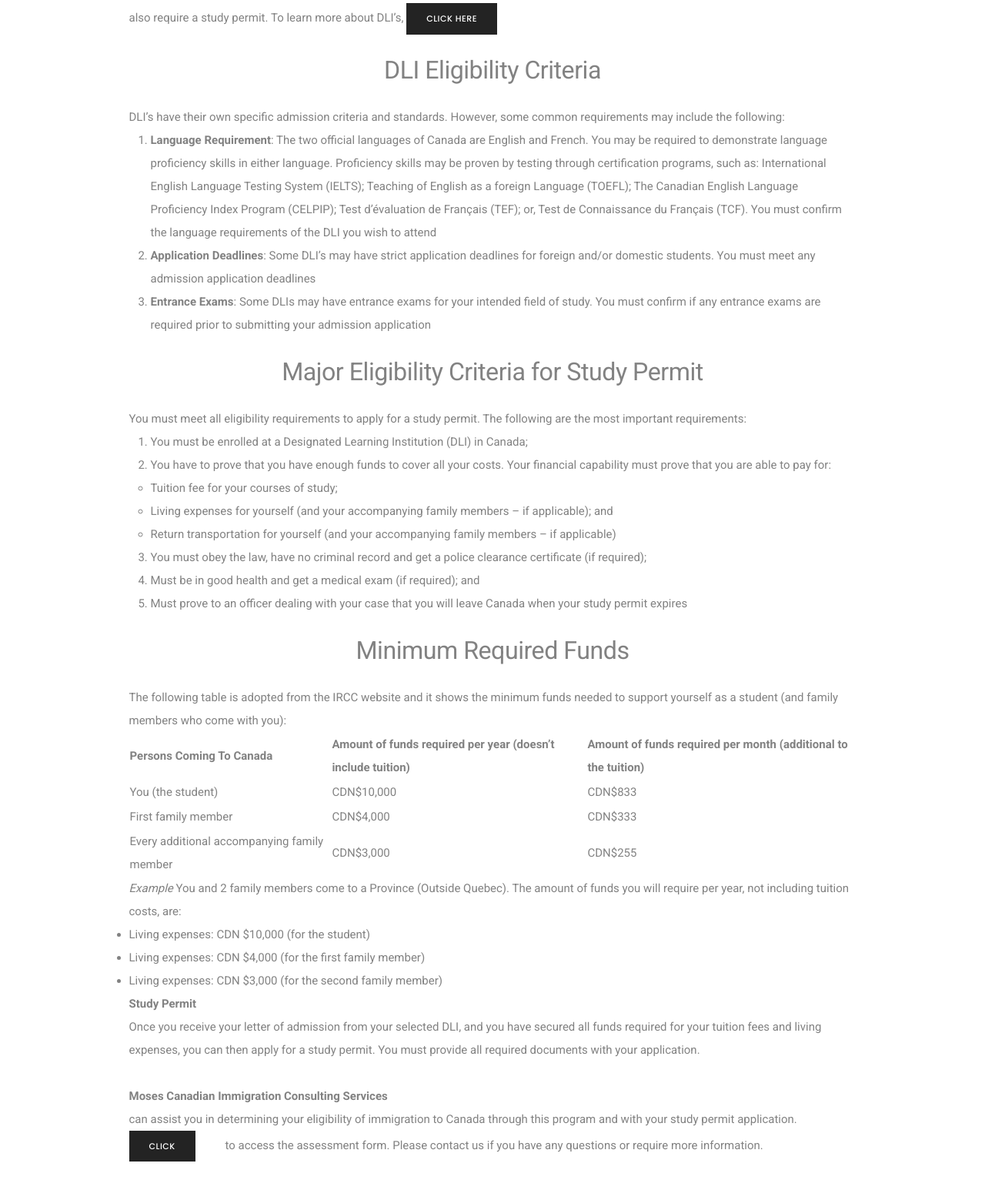
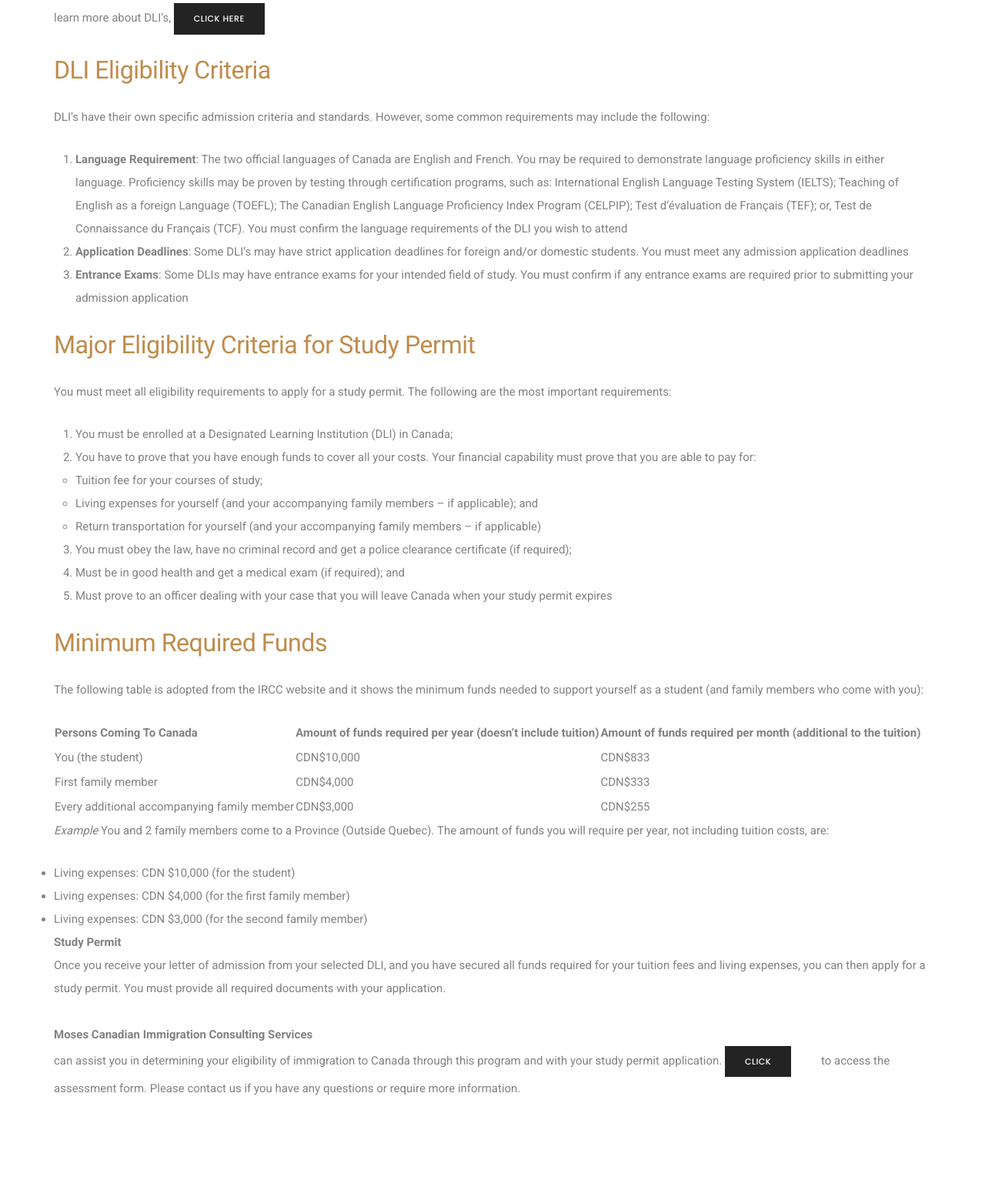
Before and after one commit to Khemy543/moses-imigration-vue, a Vue app: page /study-permit in a window 1280 px wide. Shown: the part 816-2375 px from the top of the page at 77% size. Built offline with nearby package versions, Linux system fonts and the light colour scheme; a web font is replaced by a local one.

Commit message:
[IMP] change

```diff
--- a/src/views/StudyPermit.vue
+++ b/src/views/StudyPermit.vue
@@ -1,9 +1,5 @@
 <template>
-    <section
-      class="parallax"
-      data-parallax-background-ratio="0.5"
-      style="background-image: url('../assets/images/main/free-assessment.jpg')"
-    >
+  <section class="parallax study-header" data-parallax-background-ratio="0.5">
     <div class="opacity-extra-medium bg-extra-dark-gray"></div>
     <div class="container">
       <div class="row align-items-stretch justify-content-center small-screen">
@@ -31,83 +27,116 @@
   <section id="assessment-form" class="">
     <div class="container">
       <div class="row justify-content-center">
-            <div class="col-12 col-xl-10 col-lg-10 col-md-10">
+        <div class="col-12">
           <p>
-                  Students who wish to pursue an education in Canada will be admitted by a Designated Learning Institution (DLI). Most Foreign Nationals will also require a study permit. To learn more about DLI’s,
+            Students who wish to pursue an education in Canada will be admitted
+            by a Designated Learning Institution (DLI). Most Foreign Nationals
+            will also require a study permit. To learn more about DLI’s,
             <a
               href="https://www.canada.ca/en/immigration-refugees-citizenship/services/study-canada/study-permit/prepare/designated-learning-institutions-list.html"
               class="btn btn-fancy btn-small btn-dark-gray margin-35px-right xs-margin-10px-bottom"
               >Click here
             </a>
           </p>
-              <h5 class="text-center">DLI Eligibility Criteria</h5>
+          <h5 style="color: #bf8c4c">DLI Eligibility Criteria</h5>
           <p>
-                  DLI’s have their own specific admission criteria and standards. However, some common requirements may include the following:
+            DLI’s have their own specific admission criteria and standards.
+            However, some common requirements may include the following:
+          </p>
           <ol>
             <li>
               <div>
-                                <b>Language Requirement</b>:
-                              The two official languages of Canada are English and French. You may be required to demonstrate language proficiency skills in either language.
-                              Proficiency skills may be proven by testing through certification programs, such as: International English Language Testing System (IELTS); Teaching of English as a
-                              foreign Language (TOEFL); The Canadian English Language Proficiency Index Program (CELPIP); Test d’évaluation de Français (TEF); or, Test de Connaissance du
-                              Français (TCF). You must confirm the language requirements of the DLI you wish to attend
+                <b>Language Requirement</b>: The two official languages of
+                Canada are English and French. You may be required to
+                demonstrate language proficiency skills in either language.
+                Proficiency skills may be proven by testing through
+                certification programs, such as: International English Language
+                Testing System (IELTS); Teaching of English as a foreign
+                Language (TOEFL); The Canadian English Language Proficiency
+                Index Program (CELPIP); Test d’évaluation de Français (TEF); or,
+                Test de Connaissance du Français (TCF). You must confirm the
+                language requirements of the DLI you wish to attend
               </div>
             </li>
             <li>
               <div>
-                                <b>Application Deadlines</b>:
-                              Some DLI’s may have strict application deadlines for foreign and/or domestic students. You must meet any admission application deadlines
+                <b>Application Deadlines</b>: Some DLI’s may have strict
+                application deadlines for foreign and/or domestic students. You
+                must meet any admission application deadlines
               </div>
             </li>
             <li>
               <div>
-                                <b>Entrance Exams</b>:
-                              Some DLIs may have entrance exams for your intended field of study. You must confirm if any entrance exams are required prior to submitting your admission application
+                <b>Entrance Exams</b>: Some DLIs may have entrance exams for
+                your intended field of study. You must confirm if any entrance
+                exams are required prior to submitting your admission
+                application
               </div>
             </li>
           </ol>
-                </p>
           <div>
-                <h5 class="text-center">Major Eligibility Criteria for Study Permit</h5>
+            <h5 style="color: #bf8c4c">
+              Major Eligibility Criteria for Study Permit
+            </h5>
 
             <p>
-                  You must meet all eligibility requirements to apply for a study permit. The following are the most important requirements:
+              You must meet all eligibility requirements to apply for a study
+              permit. The following are the most important requirements:
+            </p>
+
             <ol>
               <li>
-                    You must be enrolled at a Designated Learning Institution (DLI) in Canada;
+                You must be enrolled at a Designated Learning Institution (DLI)
+                in Canada;
               </li>
               <li>
-                    You have to prove that you have enough funds to cover all your costs. Your financial capability must prove that you are able to pay for: <br>
+                You have to prove that you have enough funds to cover all your
+                costs. Your financial capability must prove that you are able to
+                pay for: <br />
                 <ul class="ml-2">
                   <li>Tuition fee for your courses of study;</li>
-                      <li>Living expenses for yourself (and your accompanying family members – if applicable); and</li>
-                      <li>Return transportation for yourself (and your accompanying family members – if applicable)</li>
+                  <li>
+                    Living expenses for yourself (and your accompanying family
+                    members – if applicable); and
+                  </li>
+                  <li>
+                    Return transportation for yourself (and your accompanying
+                    family members – if applicable)
+                  </li>
                 </ul>
               </li>
               <li>
-                    You must obey the law, have no criminal record and get a police clearance certificate (if required);
+                You must obey the law, have no criminal record and get a police
+                clearance certificate (if required);
               </li>
               <li>
-                    Must be in good health and get a medical exam (if required); and
+                Must be in good health and get a medical exam (if required); and
               </li>
               <li>
-                    Must prove to an officer dealing with your case that you will leave Canada when your study permit expires
+                Must prove to an officer dealing with your case that you will
+                leave Canada when your study permit expires
               </li>
             </ol>
-                </p>
           </div>
           <div>
-                <h5 class="text-center">Minimum Required Funds</h5>
+            <h5 style="color: #bf8c4c">Minimum Required Funds</h5>
 
             <p>
-                  The following table is adopted from the IRCC website and it shows the minimum funds needed to support yourself as a student (and family members who come with you):
-
+              The following table is adopted from the IRCC website and it shows
+              the minimum funds needed to support yourself as a student (and
+              family members who come with you):
+            </p>
             <table>
               <thead>
                 <tr>
                   <th>Persons Coming To Canada</th>
-                    <th>Amount of funds required per year (doesn’t include tuition)</th>
-                    <th>Amount of funds required per month (additional to the tuition)</th>
+                  <th>
+                    Amount of funds required per year (doesn’t include tuition)
+                  </th>
+                  <th>
+                    Amount of funds required per month (additional to the
+                    tuition)
+                  </th>
                 </tr>
               </thead>
               <tbody>
@@ -131,30 +160,35 @@
 
             <p>
               <i>Example</i>
-                  You and 2 family members come to a Province (Outside Quebec). The amount of funds you will require per year, not including tuition costs, are:
-
+              You and 2 family members come to a Province (Outside Quebec). The
+              amount of funds you will require per year, not including tuition
+              costs, are:
+            </p>
             <ul class="md-">
-                  <li>
-                    Living expenses: CDN $10,000 (for the student)
-                  </li>
-                  <li>
-                    Living expenses: CDN $4,000 (for the first family member)
-                  </li>
+              <li>Living expenses: CDN $10,000 (for the student)</li>
+              <li>Living expenses: CDN $4,000 (for the first family member)</li>
               <li>
                 Living expenses: CDN $3,000 (for the second family member)
               </li>
             </ul>
+            <p>
+              <b>Study Permit</b><br />
+              Once you receive your letter of admission from your selected DLI,
+              and you have secured all funds required for your tuition fees and
+              living expenses, you can then apply for a study permit. You must
+              provide all required documents with your application. <br /><br />
 
-                <b>Study Permit</b><br>
-                Once you receive your letter of admission from your selected DLI, and you have secured all funds required for your tuition fees and living expenses, you can then apply for a study permit. You must provide all required documents with your application. <br><br>
-
-                <b>Moses Canadian Immigration Consulting Services</b><br>
-                can assist you in determining your eligibility of immigration to Canada through this program and with your study permit application.
+              <b>Moses Canadian Immigration Consulting Services</b><br />
+              can assist you in determining your eligibility of immigration to
+              Canada through this program and with your study permit
+              application.
               <a
                 href="/free-assessment-form"
                 class="btn btn-fancy btn-small btn-dark-gray margin-35px-right xs-margin-10px-bottom"
-                >Click</a> to access the assessment form. Please contact us if you have any questions or require more information.
-                </p>
+                >Click</a
+              >
+              to access the assessment form. Please contact us if you have any
+              questions or require more information.
             </p>
           </div>
         </div>
@@ -162,3 +196,8 @@
     </div>
   </section>
 </template>
+<style scoped>
+.study-header {
+  background-image: url(../assets/images/main/study.jpg);
+}
+</style>
```
Also changed, not shown: src/assets/images/main/study.jpg (added). Lines whose indentation alone changed are shown as unchanged.
